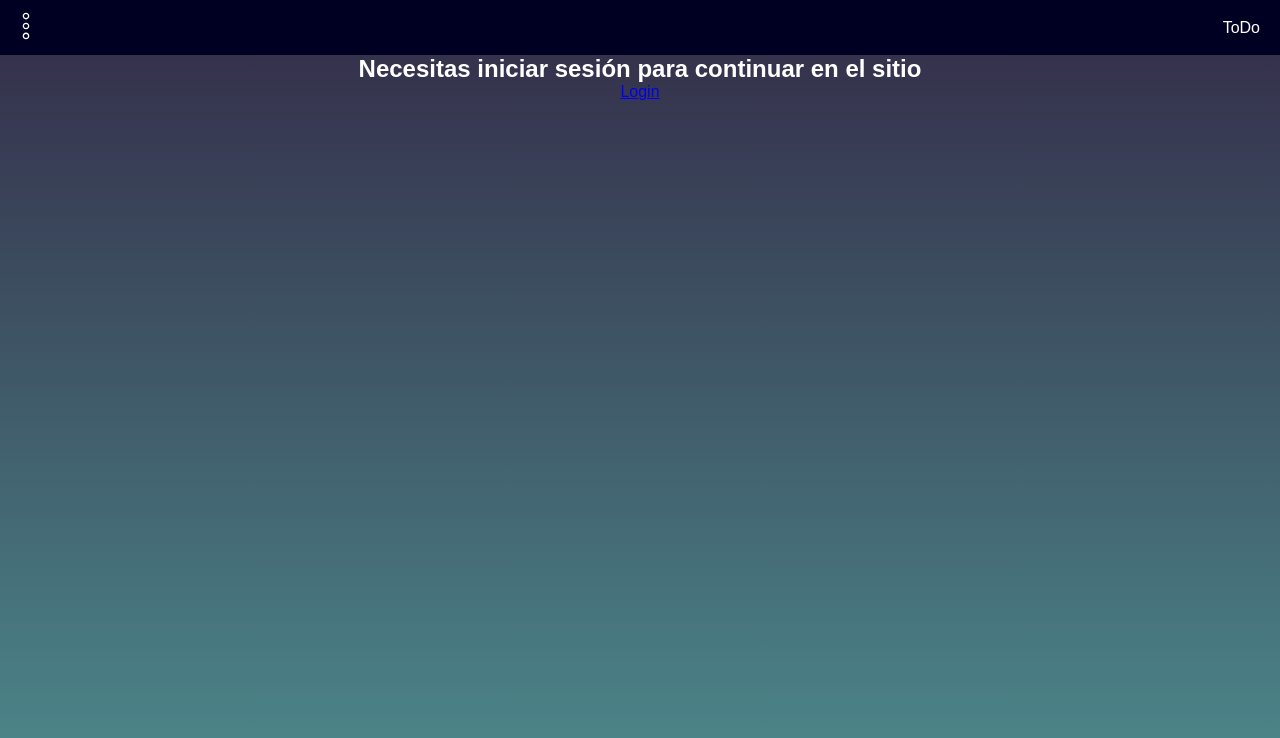
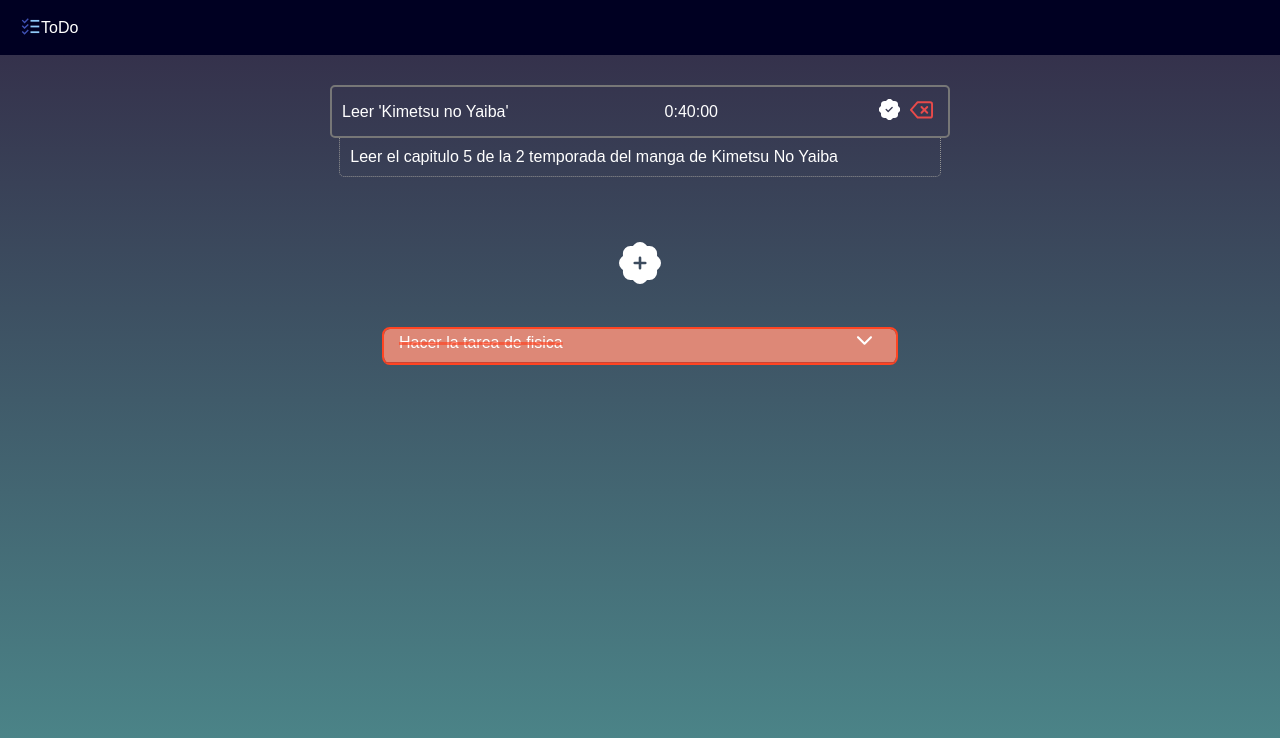
Before and after one commit to EzeGomez0407/App-To-Do, a Next.js app: page / in a window 1280 px wide. Shown: the top 738 px of the page. Built offline with nearby package versions, Linux system fonts and the light colour scheme; no server answers.

Commit message:
To-do application, styles nearly finished, only the functionality for temporary tasks and a few other minor details are left to be done

```diff
--- a/components/Layout.js
+++ b/components/Layout.js
@@ -1,8 +1,10 @@
 import style from "./styles/Layout.module.css";
 import Head from "next/head";
 import Link from "next/link";
-import { useState } from "react";
+import { useUser } from "@auth0/nextjs-auth0/client";
+import { useEffect, useState } from "react";
 import { CiMenuKebab } from "react-icons/ci";
+import { FcTodoList } from "react-icons/fc";
 
 export const metadata = {
   title: "Create Next App",
@@ -10,11 +12,19 @@
 };
 
 export default function RootLayout({ children }) {
+  const { user } = useUser();
   const [showSlideMenu, setShowSlideMenu] = useState(false);
+  const [displayWidth, setDisplayWidth] = useState(null);
 
   const showOrHideSlideMenuOnClick = () => {
     !showSlideMenu ? setShowSlideMenu(true) : setShowSlideMenu(false);
   };
+
+  useEffect(() => {
+    if (typeof window !== undefined) {
+      setDisplayWidth(window.innerWidth);
+    }
+  }, []);
   return (
     <div className={style.containLayout}>
       <Head>
@@ -23,12 +33,20 @@
         <title>BT Transfer</title>
       </Head>
       <nav className={style.containNav}>
+        {user && displayWidth < 900 ? (
           <button
             className={style.buttonMenu}
             onClick={showOrHideSlideMenuOnClick}
           >
             <CiMenuKebab className={style.iconMenu} />
           </button>
+        ) : (
+          user && (
+            <Link className={style.btnLogout} href="api/auth/logout">
+              Cerrar Sesion
+            </Link>
+          )
+        )}
         {showSlideMenu && (
           <div id="slide-options" className={style.containSlideOptions}>
             <Link className={style.btnSlideOptions} href="api/auth/logout">
@@ -36,7 +54,10 @@
             </Link>
           </div>
         )}
-        <span className={style.simbolToDo}>ToDo</span>
+        <span className={style.simbolToDo}>
+          <FcTodoList className={style.iconTodo} />
+          ToDo
+        </span>
       </nav>
       {children}
     </div>
--- a/components/ModalAddTask.js
+++ b/components/ModalAddTask.js
@@ -19,6 +19,7 @@
     e.preventDefault();
     !activateTime ? setActivateTime(true) : setActivateTime(false);
   };
+
   const handlerOnClickAddTask = (e) => {
     e.preventDefault();
     dispatch({ type: types.ADD_TASK, payload: newTask });
@@ -43,7 +44,6 @@
         circleSlideElement.style.transform = "translate(-1px, -50%)";
       }
     }
-    console.log(newTask);
   }, [activateTime, newTask]);
 
   return (
--- a/components/ShowToDos.js
+++ b/components/ShowToDos.js
@@ -1,6 +1,7 @@
 import React, { useEffect } from "react";
 import ToDo from "./ToDo";
 import { useStore } from "@/store/StoreProvider";
+import style from "./styles/ShowToDos.module.css";
 
 export default function ShowToDos() {
   const state = useStore();
@@ -9,8 +10,11 @@
   useEffect(() => {}, [tasksArray]);
 
   return (
-    <section>
-      {tasksArray?.map((task, index) => (
+    <section className={style.sectionShowToDos}>
+      {!tasksArray[0] ? (
+        <span className={style.emptyTaskArray}>No hay tareas pendientes</span>
+      ) : (
+        tasksArray.map((task, index) => (
           <ToDo
             key={index}
             id={index}
@@ -18,7 +22,8 @@
             description={task.description}
             timeLimit={task?.timeLimit}
           />
-      ))}
+        ))
+      )}
     </section>
   );
 }
--- a/components/TaskFinished.js
+++ b/components/TaskFinished.js
@@ -17,11 +17,13 @@
         className={style.btnShowDescriptionTask}
         onClick={handlerShowDescription}
       >
-        {!showDescription ? (
-          <IoIosArrowDown className={style.iconShowDescription} />
-        ) : (
-          <IoIosArrowUp className={style.iconShowDescription} />
-        )}
+        {!showDescription
+          ? description && (
+              <IoIosArrowDown className={style.iconShowDescription} />
+            )
+          : description && (
+              <IoIosArrowUp className={style.iconShowDescription} />
+            )}
       </button>
       {showDescription && (
         <div className={style.containDescription}>
--- a/components/styles/Layout.module.css
+++ b/components/styles/Layout.module.css
@@ -2,11 +2,14 @@
   min-height: 100vh;
 }
 .containNav {
+  position: sticky;
+  top: 0;
   display: flex;
   align-items: center;
   justify-content: space-between;
   background-color: #002;
   padding: 10px;
+  z-index: 3000;
 }
 .buttonMenu {
   color: #fff;
@@ -26,6 +29,8 @@
   align-items: center;
   background-color: #ddd;
 }
+.btnLogout {
+}
 .btnSlideOptions {
   outline: none;
   border: none;
@@ -37,5 +42,33 @@
   border-bottom: 1px solid #777;
 }
 .simbolToDo {
+  display: flex;
+  align-items: center;
+  color: #ffffff;
   padding: 0 10px;
 }
+.iconTodo {
+  color: #fff;
+  font-size: 21px;
+  margin-bottom: 2px;
+}
+
+@media (min-width: 900px) {
+  .containNav {
+    min-height: 16px;
+    padding: 0 10px;
+  }
+  .btnLogout {
+    padding: 16px 5px;
+    text-decoration: none;
+    color: #aaa;
+    border-bottom: 3px solid #aaa;
+  }
+  .btnLogout:hover {
+    color: #fff;
+    border-bottom: 3px solid #fff;
+  }
+  .simbolToDo {
+    padding: 16px 10px;
+  }
+}
--- a/components/styles/ModalAddTask.module.css
+++ b/components/styles/ModalAddTask.module.css
@@ -109,3 +109,15 @@
   background-color: #56a656;
   cursor: pointer;
 }
+
+@media (min-width: 900px) {
+  .modal {
+    width: 55vw;
+    min-height: 430px;
+    max-height: 70vh;
+  }
+  .inputDescriptionTask {
+    height: 90px;
+    max-height: 200px;
+  }
+}
--- /dev/null
+++ b/components/styles/ShowToDos.module.css
@@ -0,0 +1,11 @@
+.sectionShowToDos {
+  width: 100%;
+  display: flex;
+  flex-direction: column;
+  align-items: center;
+  margin: 20px 0;
+}
+.emptyTaskArray {
+  padding: 8px;
+  color: #ddd;
+}
--- a/components/styles/ToDo.module.css
+++ b/components/styles/ToDo.module.css
@@ -1,19 +1,23 @@
 .articleTask {
+  /* width: 100%; */
   display: flex;
   flex-direction: column;
   align-items: center;
   padding: 10px;
 }
+
 .divContainName {
+  width: 100%;
   display: flex;
   justify-content: space-between;
   align-items: center;
-  width: 100%;
   padding: 10px;
   border: 2px solid #777777;
   border-radius: 5px;
 }
+
 .divContainDescription {
+  width: 97%;
   margin: 0 6px;
   padding: 10px;
   border-left: 1px dotted #939393;
@@ -22,11 +26,13 @@
   border-bottom-left-radius: 5px;
   border-bottom-right-radius: 5px;
 }
+
 .divContainButtons {
   height: 100%;
   display: flex;
   align-items: center;
 }
+
 .btntaskFinished {
   background: none;
   outline: none;
@@ -36,6 +42,7 @@
   color: #ffffff;
   cursor: pointer;
 }
+
 .btnDeleteTask {
   background: none;
   outline: none;
@@ -46,3 +53,9 @@
   transform: translateY(1.4px);
   cursor: pointer;
 }
+
+@media (min-width: 900px) {
+  .articleTask {
+    width: 50%;
+  }
+}
--- a/components/styles/ToDoFinished.module.css
+++ b/components/styles/ToDoFinished.module.css
@@ -6,7 +6,9 @@
   border-radius: 6px;
   outline: 2px solid #f42;
   background-color: #d87;
+  margin-bottom: 20px;
 }
+
 .articleTask {
   position: relative;
   display: flex;
@@ -17,10 +19,12 @@
   z-index: 100;
   border-bottom: 1px solid #c43;
 }
+
 .nameTask {
   text-decoration: line-through #f42a 3px;
   margin-bottom: 5px;
 }
+
 .btnShowDescriptionTask {
   position: absolute;
   top: 0px;
@@ -30,6 +34,12 @@
   color: #ffffff;
   cursor: pointer;
 }
+
 .iconShowDescription {
   font-size: 23px;
 }
+@media (min-width: 900px) {
+  .sectionTask {
+    width: 40%;
+  }
+}
--- a/page.module.css
+++ b/page.module.css
@@ -1,8 +1,35 @@
 .main {
+  width: 100%;
   display: flex;
   flex-direction: column;
   justify-content: space-evenly;
   align-items: center;
+}
+.mainWithoutLogin {
+  height: 90vh;
+  display: flex;
+  flex-direction: column;
+  justify-content: center;
+  align-items: center;
+}
+.needLoginText {
+  text-align: center;
+  padding: 40px 0;
+}
+.linkLogin {
+  display: flex;
+  align-items: center;
+  text-decoration: none;
+  padding: 5px 8px;
+  border: 1px solid #eee;
+  border-radius: 4px;
+  cursor: pointer;
+  color: #fff;
+  background: rgba(255, 255, 255, 0.134);
+  backdrop-filter: blur(5px);
+}
+.spanBtnLogin {
+  margin-right: 5px;
 }
 .btnAddtask {
   background: none;
--- a/pages/index.js
+++ b/pages/index.js
@@ -3,6 +3,7 @@
 // import { useRouter } from "next/navigation";
 import { useEffect, useState } from "react";
 import { BsFillPatchPlusFill } from "react-icons/bs";
+import { FiLogIn } from "react-icons/fi";
 
 import styles from "../page.module.css";
 import Layout from "../components/Layout";
@@ -22,7 +23,6 @@
   };
 
   useEffect(() => {}, [tasksFinished]);
-  console.log(tasksFinished);
 
   return (
     <Layout>
@@ -30,11 +30,14 @@
         <main className={styles.main}>
           <p>Cargando...</p>
         </main>
-      ) : !user ? (
-        <main className={styles.main}>
-          <h2>Necesitas iniciar sesión para continuar en el sitio</h2>
-          <Link href="/api/auth/login">
-            <span>Login</span>
+      ) : user ? (
+        <main className={styles.mainWithoutLogin}>
+          <h2 className={styles.needLoginText}>
+            Necesitas iniciar sesión para continuar en el sitio
+          </h2>
+          <Link href="/api/auth/login" className={styles.linkLogin}>
+            <span className={styles.spanBtnLogin}>Iniciar Sesión</span>
+            <FiLogIn />
           </Link>
         </main>
       ) : (
@@ -44,7 +47,7 @@
             <BsFillPatchPlusFill />
           </button>
           {showAddTask && <ModalAddTask setHideOrShow={openModalAddTask} />}
-          {tasksFinished.length > 0 && <ShowToDoFiniShed />}
+          {tasksFinished[0] && <ShowToDoFiniShed />}
         </main>
       )}
     </Layout>
--- a/store/StoreReducer.js
+++ b/store/StoreReducer.js
@@ -36,6 +36,7 @@
       };
 
     case types.FINISHED_TASK:
+      // console.log("finalizado");
       return {
         ...state,
         tasksArray: state.tasksArray.filter(
```
Lines whose indentation alone changed are shown as unchanged.
